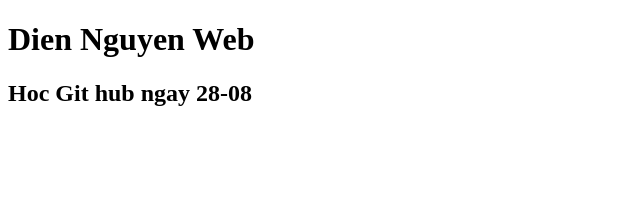
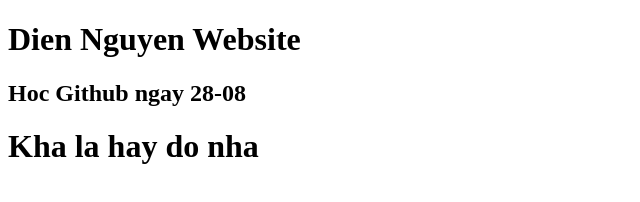
Before and after one commit to diennguyenweb/Dn_Web, a plain HTML site: page index.html in a window 1280 px wide. Shown: the whole page, without its empty margins (0-640 px from the left). Drawn offline with Linux system fonts and the light colour scheme.

Commit message:
su file index

```diff
--- a/index.html
+++ b/index.html
@@ -6,7 +6,8 @@
     <title>DNW</title>
 </head>
 <body>
-    <h1>Dien Nguyen Web</h1>
-    <h2>Hoc Git hub ngay 28-08</h2>
+    <h1>Dien Nguyen Website </h1>
+    <h2>Hoc Github ngay 28-08 </h2>
+    <h1>Kha la hay do nha</h1>
 </body>
 </html>
```
